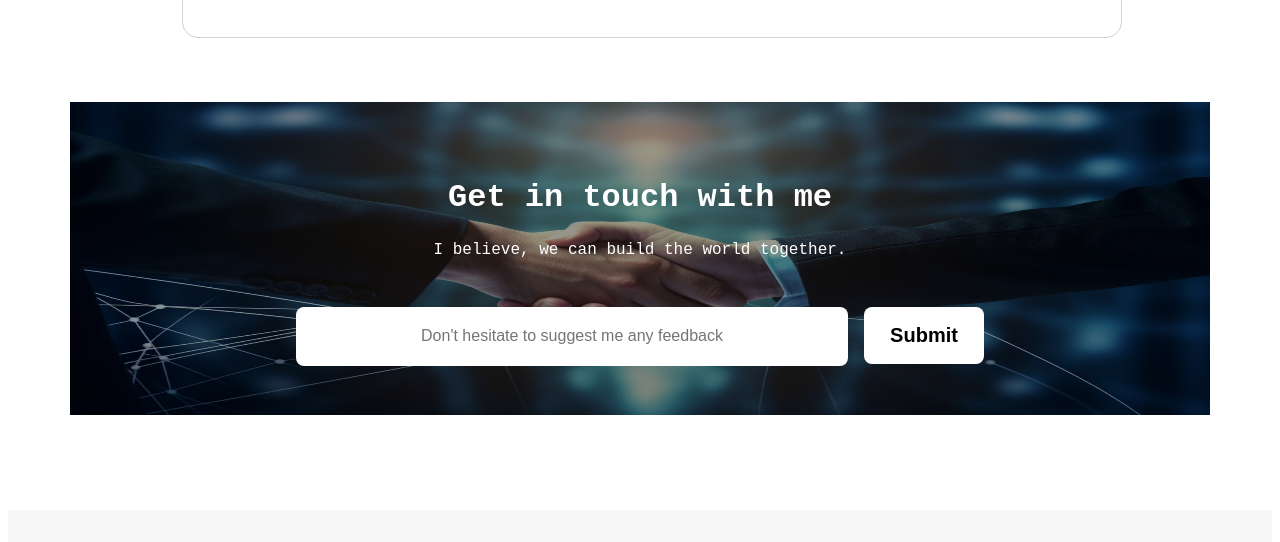
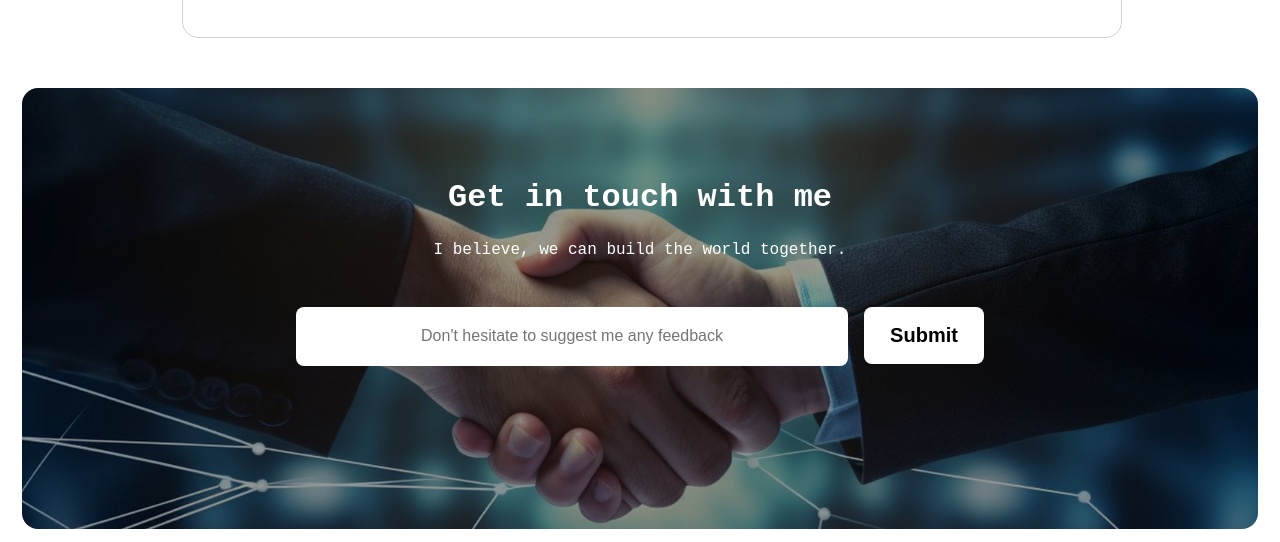
Before and after one commit to salman2090/basic-developer-portfolio, a plain HTML site: page index.html in a window 1280 px wide. Shown: the part 4676-5218 px from the top of the page. Drawn offline with Linux system fonts and the light colour scheme; a web font is replaced by a local one.

Commit message:
feedback container corrected

```diff
--- a/styles/style.css
+++ b/styles/style.css
@@ -188,6 +188,7 @@ nav button:hover{
 /* Feedback section styles */
 .feedback-container{
     text-align: center;
+    margin: 0 auto;
     padding: 64px 48px;
     color: white;
     background:
@@ -197,20 +198,19 @@ nav button:hover{
         ),
         /* bottom, image */
         url(/assets/handshake.jpg);
-    ;
-
     border: none;
     border-radius: 16px;
     overflow: hidden;
     background-position: center;
     background-repeat: no-repeat;
-    background-size: 1140px 313px;
+    width: 1140px;
+    height: 313px;
 
 }
-.feedback-container background-image{
+/* .feedback-container background-image{
     width: 1140px;
     height: 313px;
-}
+} */
 .feedback-input{
     display: flex;
     justify-content: center;
```
